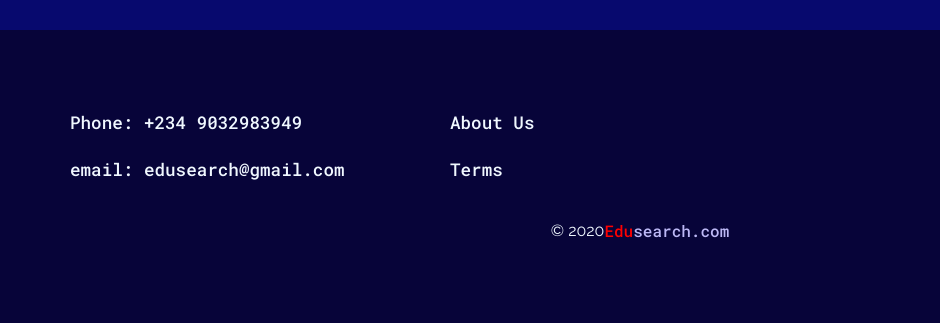
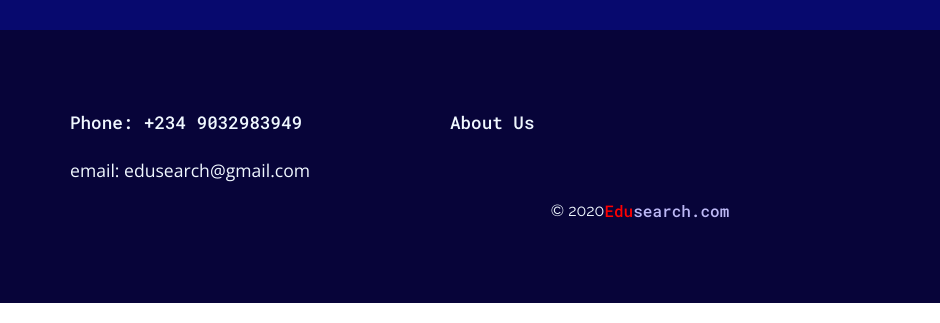
Before and after one commit to Justfemi/Edusearch, a plain HTML site: page index.html in a window 1280 px wide. Shown: the part 1694-2017 px from the top of the page, 0-940 px from the left. Drawn offline with nearby package versions, Linux system fonts and the light colour scheme; files whose address does not match are found by name.

Commit message:
Update Index.html
change css class for links

```diff
--- a/index.html
+++ b/index.html
@@ -204,11 +204,10 @@
   <footer>
     <div class="containers">
       <div class="flex align-start">
-        <ul>
-          <li class="white">
+        <ul class="white">
+          <li >
             <a href="#">Phone: +234 9032983949</a>
           </li>
-          <li>
             <a href="#">email: edusearch@gmail.com</a>
           </li>
         </ul>
@@ -216,10 +215,6 @@
           <li>
             <a href="#blueish">About Us</a>
           </li>
-          <li>
-            <a href="#">Terms</a>
-          </li>
-
         </ul>
 
         <ul class="social-media">
```
